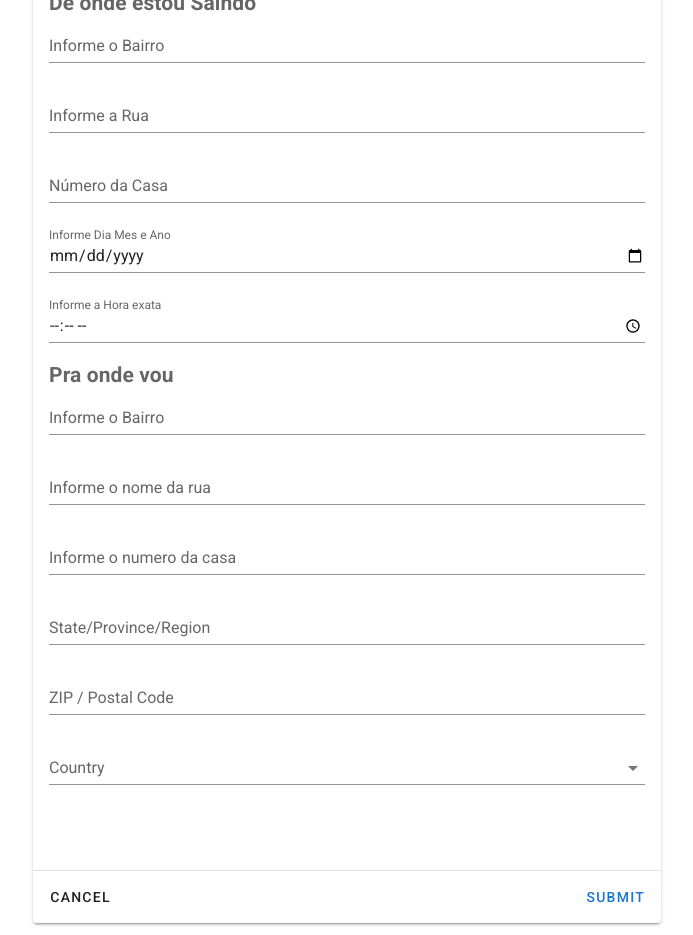
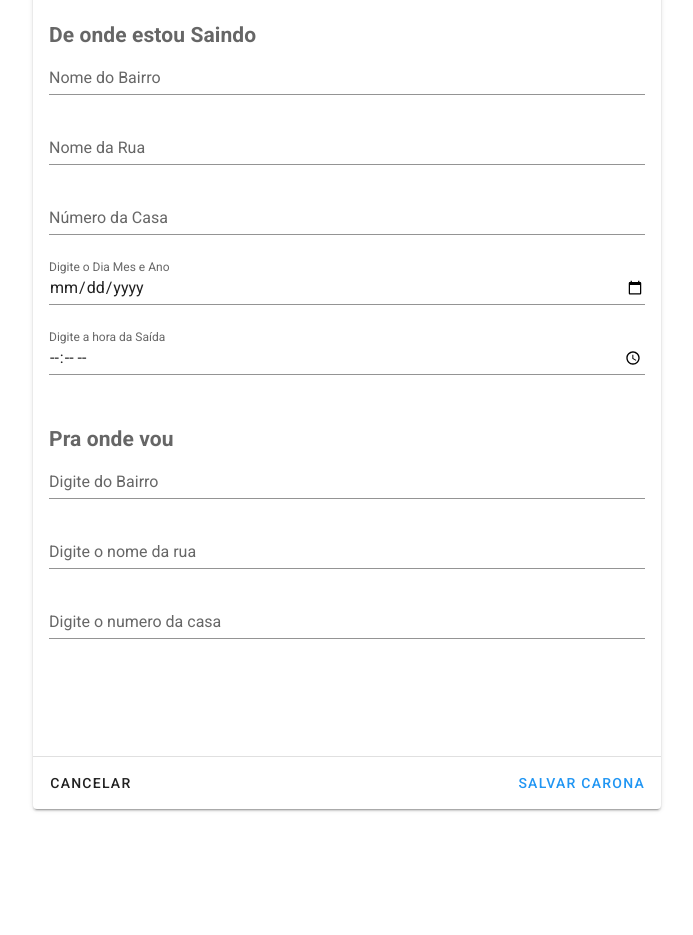
Before and after one commit to ifpi-picos/proxima-parada-front-end-vue, a Vue app: page /home/ride in a window 1280 px wide. Shown: the part 300-1235 px from the top of the page, without its empty margins (293-986 px from the left). After the commit the page ends 1121 px from the top, so only its background shows below. Built offline with nearby package versions, Linux system fonts and the light colour scheme.

Commit message:
refatorando codigo para ficar mais organizado

```diff
--- a/src/pages/home/Cadastrar-Carona.vue
+++ b/src/pages/home/Cadastrar-Carona.vue
@@ -8,104 +8,59 @@
           <br><br>
           <h2>Informações Pessoais</h2>
 
-            <v-text-field placeholder="João da silva" ref="name" v-model="name" :rules="[() => !!name || 'Esse Campo e obrigatorio']"
+          <v-text-field placeholder="João da silva" ref="name" v-model="name"
+          :rules="[() => !!name || 'Esse      Campo  e obrigatorio']"
           :error-messages="errorMessages" label="Nome Completo" required/>
 
-              <v-text-field placeholder="(XX)XXXXX-XXXX" ref="number-phone" label="Numero para contato" type="number" :rules="[() => !!name || 'Esse Campo e obrigatorio']"/>
+          <v-text-field placeholder="(XX)XXXXX-XXXX" ref="number-phone" label="Numero para contato" type="number"
+          :rules="[() => !!name || 'Esse Campo e obrigatorio']"/>
+        </v-card-text>
 
+        <v-card-text>
           <h2>De onde estou Saindo</h2>
 
-            <v-text-field ref="address" v-model="address"  :rules="[
-                () => !!address || 'Esse Campo e obrigatorio',]"
-                label="Informe o Bairro" placeholder="Bairro Junco "/>
+          <v-text-field ref="address" v-model="address"  :rules="[() => !!address || 'Esse Campo e obrigatorio',]"
+          label="Nome do Bairro" placeholder="Bairro Junco "/>
 
           <v-text-field ref="address"  :rules="[ () => !!address || 'Esse Campo e obrigatorio',]"
-                label="Informe a Rua " placeholder="Rua do pcc "/>
+          label="Nome da Rua " placeholder="Rua do pcc "/>
 
           <v-text-field label="Número da Casa " placeholder="288" type="number"/>
 
           <v-text-field v-model="time"
-                label="Informe Dia Mes e Ano " placeholder=" 01/02/2022" type="date"/>
+          label="Digite o Dia Mes e Ano " placeholder=" 01/02/2022" type="date"/>
 
           <v-text-field v-model="time"
-                label="Informe a Hora exata" placeholder=" 01/02/2022" type="time"/>
+          label="Digite a hora da Saída" placeholder=" 12:00" type="time"/>
+        </v-card-text>
+
+        <v-card-text>
           <h2>Pra onde vou</h2>
+          <v-text-field ref="address"
+          label="Digite do Bairro " placeholder="Rua do pcc "/>
 
-                <v-text-field ref="address"
-                label="Informe o Bairro " placeholder="Rua do pcc "/>
+          <v-text-field
+          label="Digite o nome da rua " placeholder="Rua do pcc "/>
 
-                <v-text-field ref="address"
-                label="Informe o nome da rua " placeholder="Rua do pcc "/>
+          <v-text-field type="number"
+          label="Digite o numero da casa" placeholder="Rua do pcc "/>
 
-                <v-text-field ref="address"
-                label="Informe o numero da casa" placeholder="Rua do pcc "/>
+        </v-card-text>
+
+        <v-card-text>
 
 
+        </v-card-text>
+          <v-divider class="mt-12"/>
+          <v-card-actions>
+            <v-btn text> Cancelar </v-btn>
 
-            <v-text-field
-              ref="state"
-              v-model="state"
-              :rules="[() => !!state || 'This field is required']"
-              label="State/Province/Region"
-              required
-              placeholder="TX"
-            ></v-text-field>
-            <v-text-field
-              ref="zip"
-              v-model="zip"
-              :rules="[() => !!zip || 'This field is required']"
-              label="ZIP / Postal Code"
-              required
-              placeholder="79938"
-            ></v-text-field>
-            <v-autocomplete
-              ref="country"
-              v-model="country"
-              :rules="[() => !!country || 'This field is required']"
-              :items="countries"
-              label="Country"
-              placeholder="Select..."
-              required
-            ></v-autocomplete>
-          </v-card-text>
-
-          <v-divider class="mt-12"></v-divider>
-          <v-card-actions>
-            <v-btn text>
-              Cancel
-            </v-btn>
             <v-spacer></v-spacer>
-            <v-slide-x-reverse-transition>
-              <v-tooltip
-                v-if="formHasErrors"
-                left
-              >
-                <template v-slot:activator="{ on, attrs }">
-                  <v-btn
-                    icon
-                    class="my-0"
-                    v-bind="attrs"
-                    @click="resetForm"
-                    v-on="on"
-                  >
-                    <v-icon>mdi-refresh</v-icon>
-                  </v-btn>
-                </template>
-                <span>Refresh form</span>
-              </v-tooltip>
-            </v-slide-x-reverse-transition>
-            <v-btn
-              color="primary"
-              text
-              @click="submit"
-            >
-              Submit
-            </v-btn>
+            <v-btn color="blue" text @click="submit"> Salvar Carona </v-btn>
           </v-card-actions>
       </v-card>
     </v-col>
   </v-row>
-
 </template>
 
 <script>
@@ -142,23 +97,8 @@
   },
 
   methods: {
-    addressCheck () {
-      this.errorMessages = this.address && !this.name
-        ? `Hey! I'm required`
-        : ''
-
-      return true
-    },
-    resetForm () {
-      this.errorMessages = []
-      this.formHasErrors = false
-
-      Object.keys(this.form).forEach(f => {
-        this.$refs[f].reset()
-      })
-    },
     submit () {
-      this.formHasErrors = false
+      this.formHasErrors = true
 
       Object.keys(this.form).forEach(f => {
         if (!this.form[f]) this.formHasErrors = true
@@ -168,11 +108,7 @@
     },
   },
 }
-
-
 </script>
-
-
 
  <!-- <template>
    <v-card >
```
Lines whose indentation alone changed are shown as unchanged.
